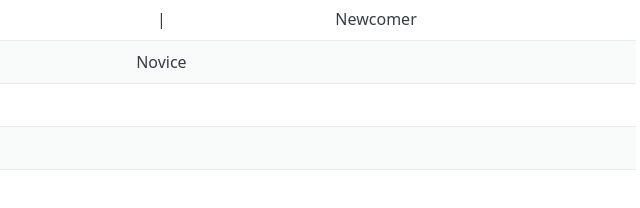
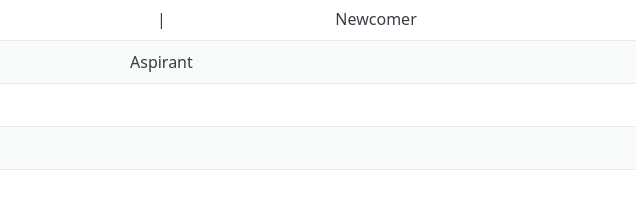
Before and after one commit to suptext/stackpub, a plain HTML site: page index.html in a window 1280 px wide. Shown: the part 496-704 px from the top of the page, 584-1224 px from the left. Drawn offline with nearby package versions, Linux system fonts and the light colour scheme.

Commit message:
Update index.html

```diff
--- a/index.html
+++ b/index.html
@@ -89,7 +89,7 @@
               <th scope="row">Sufficient</th>
               <td class="center">|</td>
               <td class="center">|</td>
-              <td class="center">Novice</td>
+              <td class="center">Aspirant</td>
               <td></td>
               <td></td>
             </tr>
```
